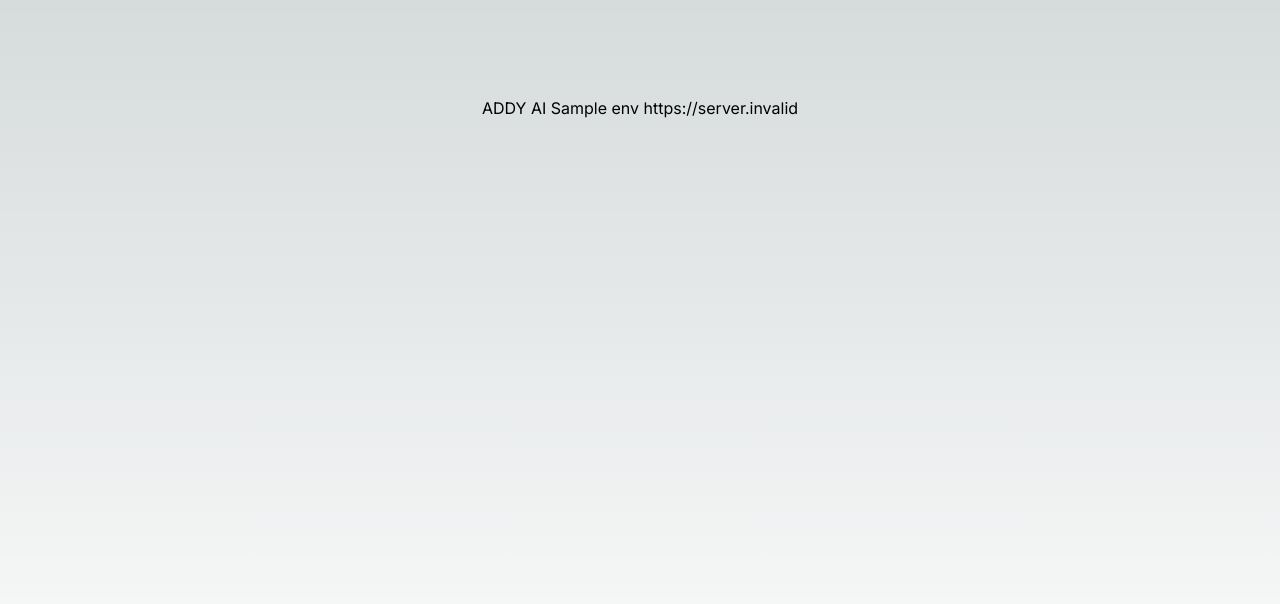
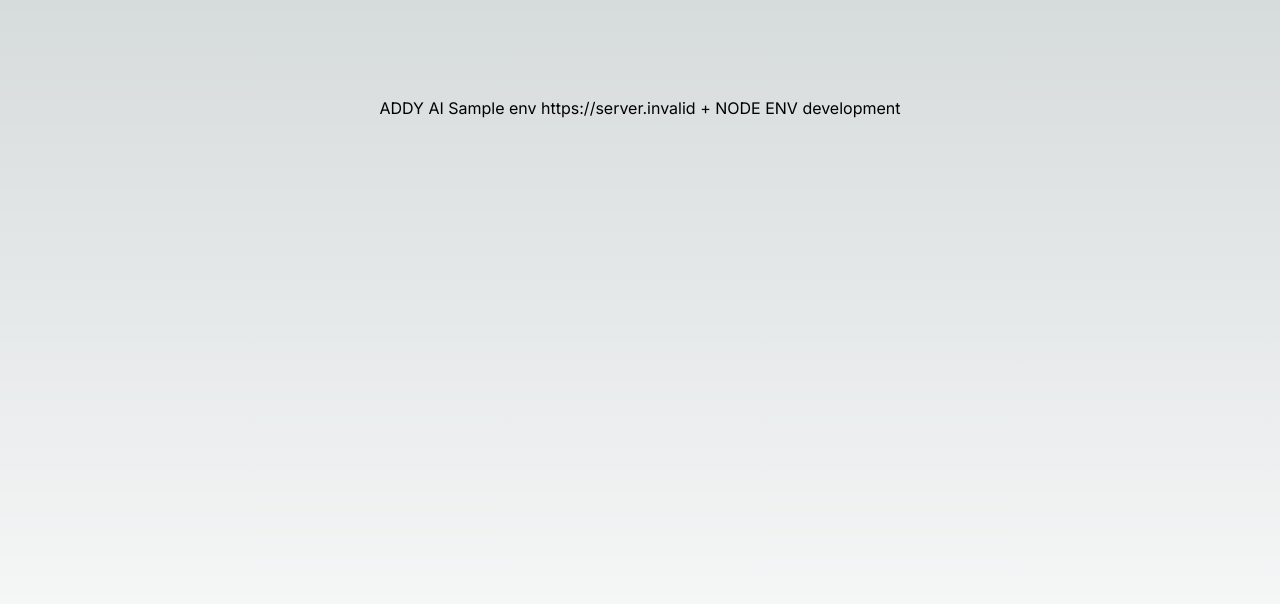
Before and after one commit to Harmaton/AddyAI, a Next.js app: page / in a window 1280 px wide. Shown: the top 604 px of the page. Built offline with nearby package versions, Linux system fonts and the light colour scheme; no server answers.

Commit message:
deployed the last test

```diff
--- a/app/page.tsx
+++ b/app/page.tsx
@@ -5,7 +5,7 @@
   return (
     <main className="flex min-h-screen flex-col items-center justify-between p-24">
      ADDY AI
-    Sample env  {url}
+    Sample env  {url} + NODE ENV {process.env.NODE_ENV}
     </main>
   );
 }
```
Also changed, not shown: 1 other file (tests, documents, lock files or other folders).
